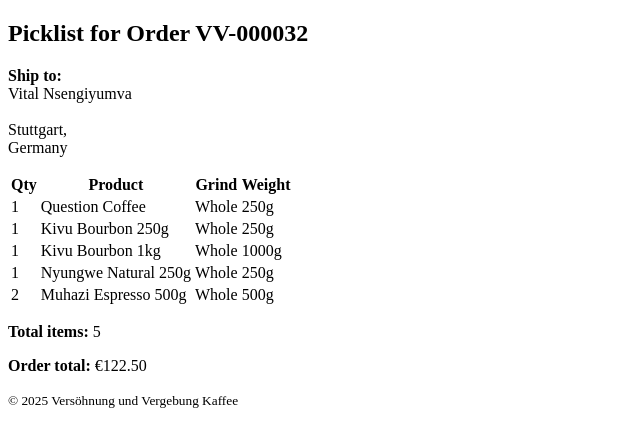
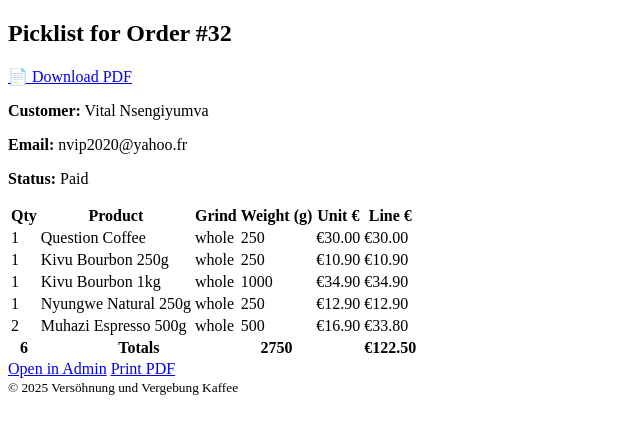
Before and after one commit to Vinsengi/VV-Kaffee, a Django app: page /staff/orders/32/picklist/ in a window 1280 px wide. Shown: the part 44-491 px from the top of the page, without its empty margins (0-640 px from the left). Run offline with Django 5.2, Linux system fonts and the light colour scheme; a user stored in the database is signed in; data comes from the database, SQL or seed files in the repository; both versions use the stored data as it was after the commit.

Commit message:
Add user Group of to fullfil orders

```diff
--- a/orders/models.py
+++ b/orders/models.py
@@ -3,6 +3,7 @@
 from django.core.validators import MinValueValidator
 from products.models import Product
 from decimal import Decimal, ROUND_HALF_UP
+
 
 class Order(models.Model):
     STATUS_CHOICES = [
@@ -39,6 +40,9 @@
 
     class Meta:
         ordering = ["-created_at"]
+        permissions = [
+            ("view_fulfillment", "Can access fulfillment (paid picklists)"),
+        ]
 
     def __str__(self):
         return f"Order #{self.id} - {self.full_name}"
--- a/orders/templates/orders/picklist.html
+++ b/orders/templates/orders/picklist.html
@@ -1,36 +1,59 @@
 {% extends "base.html" %}
+{% load static %}
 {% block content %}
-<div class="container my-4">
-  <h2>Picklist for Order {{ order.reference }}</h2>
-  <p><strong>Ship to:</strong><br>
-    {{ order.full_name }}<br>
-    {{ order.address }}<br>
-    {{ order.city }}, {{ order.postcode }}<br>
-    {{ order.country }}
-  </p>
+<div class="container py-4">
+  <div class="d-flex align-items-center justify-content-between mb-3">
+    <h2 class="mb-0">Picklist for Order #{{ order.id }}</h2>
+    <a class="btn btn-outline-secondary" href="{% url 'orders:order_picklist_pdf' order.id %}" target="_blank">📄 Download PDF</a>
+  </div>
 
-  <table class="table table-bordered">
-    <thead>
+  <div class="mb-3">
+    <p class="mb-1"><strong>Customer:</strong> {{ order.full_name|default:"Guest" }}</p>
+    <p class="mb-1"><strong>Email:</strong> {{ order.email|default:"—" }}</p>
+    <p class="mb-1"><strong>Status:</strong> {{ order.get_status_display }}</p>
+  </div>
+
+  <div class="table-responsive">
+    <table class="table table-sm align-middle">
+      <thead class="table-dark">
         <tr>
-        <th>Qty</th>
-        <th>Product</th>
-        <th>Grind</th>
-        <th>Weight</th>
+          <th scope="col" class="text-center">Qty</th>
+          <th scope="col">Product</th>
+          <th scope="col" class="text-center">Grind</th>
+          <th scope="col" class="text-center">Weight (g)</th>
+          <th scope="col" class="text-end">Unit €</th>
+          <th scope="col" class="text-end">Line €</th>
         </tr>
       </thead>
-    <tbody>
-      {% for oi in order.items.all %}
+      <tbody class="table-group-divider">
+        {% for item in order.items.all %}
         <tr>
-        <td>{{ oi.quantity }}</td>
-        <td>{{ oi.product_name_snapshot }}</td>
-        <td>{{ oi.grind|title|cut:"_" }}</td>
-        <td>{{ oi.weight_grams }}g</td>
+          <td class="text-center">{{ item.quantity }}</td>
+          <td>{{ item.product_name_snapshot }}</td>
+          <td class="text-center">{{ item.grind|default:"-" }}</td>
+          <td class="text-center">{{ item.weight_grams }}</td>
+          <td class="text-end">€{{ item.unit_price|floatformat:2 }}</td>
+          <td class="text-end">€{{ item.line_total|floatformat:2 }}</td>
         </tr>
+        {% empty %}
+        <tr><td colspan="6" class="text-center text-muted">No items on this order.</td></tr>
         {% endfor %}
       </tbody>
+      <tfoot class="table-light">
+        <tr>
+          <th class="text-center">{{ total_qty }}</th>
+          <th colspan="2">Totals</th>
+          <th class="text-center">{{ total_weight }}</th>
+          <th></th>
+          <th class="text-end">€{{ grand_total|floatformat:2 }}</th>
+        </tr>
+      </tfoot>
     </table>
+  </div>
 
-  <p><strong>Total items:</strong> {{ order.items.count }}</p>
-  <p><strong>Order total:</strong> €{{ order.total }}</p>
+  <div class="d-flex gap-2">
+    <a class="btn btn-outline-secondary" href="{% url 'admin:orders_order_change' order.id %}" target="_blank">Open in Admin</a>
+    <a class="btn btn-primary" href="{% url 'orders:order_picklist_pdf' order.id %}" target="_blank">Print PDF</a>
+  </div>
 </div>
 {% endblock %}
--- a/orders/urls.py
+++ b/orders/urls.py
@@ -19,6 +19,8 @@
         order_picklist_pdf,
         name="order_picklist_pdf"
     ),
+    path("staff/fulfillment/", views.fulfillment_paid_orders, name="fulfillment_paid_orders"),
+
 
 
 ]
--- a/orders/views.py
+++ b/orders/views.py
@@ -34,6 +34,13 @@
 )
 import os
 from reportlab.lib.units import cm
+
+from django.contrib.auth.decorators import login_required, permission_required
+from django.http import HttpResponseForbidden, Http404
+
+from django.utils import timezone
+from django.db.models import F
+
 
 logger = logging.getLogger(__name__)
 stripe.api_key = settings.STRIPE_SECRET_KEY
@@ -265,20 +272,52 @@
     return ", ".join(parts) if parts else "—"
 
 
+@login_required
+@permission_required("orders.view_fulfillment", raise_exception=True)
 @staff_member_required
 def order_picklist(request, order_id):
-    order = get_object_or_404(Order.objects.prefetch_related("items__product"), pk=order_id)
-    return render(request, "orders/picklist.html", {"order": order})
+    order = get_object_or_404(
+        Order.objects.prefetch_related("items__product"),
+        pk=order_id
+    )
+    _ensure_paid_or_superuser(order, request.user)
+
+    total_qty = 0
+    total_weight = 0
+    grand_total = Decimal("0.00")
+
+    for oi in order.items.all():
+        qty = oi.quantity or 0
+        unit = oi.unit_price or Decimal("0.00")
+        total_qty += qty
+        total_weight += qty * (oi.weight_grams or 0)
+        grand_total += unit * qty
+
+    context = {
+        "order": order,
+        "total_qty": total_qty,
+        "total_weight": total_weight,     # grams
+        "grand_total": grand_total,
+    }
+    return render(request, "orders/picklist.html", context)
 
 
+def _fmt_money(value) -> str:
+    """Format numbers/Decimals as Euro currency."""
+    dec = (Decimal(value or 0)
+           .quantize(Decimal("0.01"), rounding=ROUND_HALF_UP))
+    return f"€{dec}"
+
+
+@login_required
+@permission_required("orders.view_fulfillment", raise_exception=True)
 def order_picklist_pdf(request, order_id):
     order = get_object_or_404(Order.objects.prefetch_related("items__product"), pk=order_id)
+    _ensure_paid_or_superuser(order, request.user)
 
-    # Response setup
     response = HttpResponse(content_type="application/pdf")
     response["Content-Disposition"] = f'inline; filename="picklist_order_{order.id}.pdf"'
 
-    # Create doc
     doc = SimpleDocTemplate(
         response,
         pagesize=A4,
@@ -292,7 +331,7 @@
         elements.append(Image(logo_path, width=120, height=50))
     elements.append(Spacer(1, 20))
 
-    # Title
+    # Title + info
     styles = getSampleStyleSheet()
     title_style = styles["Heading1"]
     normal = styles["Normal"]
@@ -300,7 +339,6 @@
     elements.append(Paragraph(f"Picklist for Order #{order.id}", title_style))
     elements.append(Spacer(1, 6))
 
-    # Customer / Status / Contact / Address
     full_name = getattr(order, "full_name", None) or (order.user.username if getattr(order, "user", None) else "Guest")
     email = getattr(order, "email", None) or "—"
     phone = getattr(order, "phone", None) or getattr(order, "phone_number", None) or "—"
@@ -313,40 +351,71 @@
     elements.append(Paragraph(f"<b>Ship to:</b> {ship_to}", normal))
     elements.append(Spacer(1, 14))
 
-    # Table header
-    data = [["", "Qty", "Product", "Grind", "Weight (g)"]]
+    # Table header (added Unit € and Line €)
+    data = [["", "Qty", "Product", "Grind", "Weight (g)", "Unit €", "Line €"]]
 
-    # Coffee bean icon path
     bean_icon = os.path.join(settings.BASE_DIR, "static/branding/bean.png")
     bean_exists = os.path.exists(bean_icon)
 
+    total_qty = 0
+    grand_total = Decimal("0.00")
+
     for item in order.items.all():
         icon = Image(bean_icon, width=12, height=12) if bean_exists else ""
+        unit = item.unit_price or Decimal("0.00")
+        line = (unit * (item.quantity or 0)).quantize(Decimal("0.01"), rounding=ROUND_HALF_UP)
+        total_qty += (item.quantity or 0)
+        grand_total += line
+
         data.append([
             icon,
             str(item.quantity),
             item.product_name_snapshot,
             item.grind or "-",
             str(item.weight_grams),
+            _fmt_money(unit),
+            _fmt_money(line),
         ])
 
-    # Build table
-    table = Table(data, colWidths=[20, 40, 220, 100, 80])
+    # Totals row
+    data.append([
+        "", "", "", "", Paragraph("<b>Totals</b>", normal),
+        "", Paragraph(f"<b>{_fmt_money(grand_total)}</b>", normal)
+    ])
+
+    # Build table (wider, to fit currency cols)
+    table = Table(data, colWidths=[20, 36, 180, 80, 70, 60, 70])
     table.setStyle(TableStyle([
-        ("BACKGROUND", (0, 0), (-1, 0), colors.HexColor("#6F4E37")),  # coffee brown
+        # Header
+        ("BACKGROUND", (0, 0), (-1, 0), colors.HexColor("#6F4E37")),
         ("TEXTCOLOR", (0, 0), (-1, 0), colors.whitesmoke),
-        ("ALIGN", (1, 1), (-1, -1), "CENTER"),
-        ("VALIGN", (0, 0), (-1, -1), "MIDDLE"),
         ("FONTNAME", (0, 0), (-1, 0), "Helvetica-Bold"),
         ("FONTSIZE", (0, 0), (-1, 0), 12),
         ("BOTTOMPADDING", (0, 0), (-1, 0), 8),
-        ("BACKGROUND", (0, 1), (-1, -1), colors.beige),
+
+        # Body
+        ("BACKGROUND", (0, 1), (-1, -2), colors.beige),
         ("GRID", (0, 0), (-1, -1), 0.5, colors.grey),
-        ("LEFTPADDING", (0, 1), (0, -1), 6),  # a bit of space for the icon
+        ("VALIGN", (0, 0), (-1, -1), "MIDDLE"),
+
+        # Alignment
+        ("ALIGN", (1, 1), (1, -2), "CENTER"),  # Qty
+        ("ALIGN", (5, 1), (6, -2), "RIGHT"),   # currency cols
+        ("ALIGN", (6, -1), (6, -1), "RIGHT"),  # grand total
+
+        # Totals row styling
+        ("BACKGROUND", (0, -1), (-1, -1), colors.HexColor("#EEE6DD")),
+        ("FONTNAME", (0, -1), (-1, -1), "Helvetica-Bold"),
+        ("LINEABOVE", (0, -1), (-1, -1), 1, colors.grey),
     ]))
     elements.append(table)
 
-    # Build PDF with footer on every page
+    # Summary under the table
+    elements.append(Spacer(1, 10))
+    elements.append(Paragraph(f"<b>Total items:</b> {total_qty}", normal))
+    elements.append(Paragraph(f"<b>Grand total:</b> {_fmt_money(grand_total)}", normal))
+
+    # Build with footer on each page
     doc.build(elements, onFirstPage=_draw_footer, onLaterPages=_draw_footer)
     return response
 
@@ -361,3 +430,27 @@
     canvas.drawString(2 * cm, 2.2 * cm, "Versöhnung und Vergebung Kaffee – Hopfauerstraße 33, 70563 Stuttgart, Germany")
     canvas.drawString(2 * cm, 1.7 * cm, "Thank you for choosing Versöhnung und Vergebung Kaffee!")
     canvas.restoreState()
+
+
+def _ensure_paid_or_superuser(order, user):
+    if order.status == "paid":
+        return
+    if user.is_superuser:
+        return
+    # Hide details if not paid
+    raise Http404("Order not available")
+
+
+@login_required
+@permission_required("orders.view_fulfillment", raise_exception=True)
+def fulfillment_paid_orders(request):
+    qs = (Order.objects
+          .filter(status="paid")
+          .order_by("-created_at")
+          .prefetch_related("items"))
+    # Optional filters
+    q = request.GET.get("q")
+    if q:
+        qs = qs.filter(full_name__icontains=q) | qs.filter(email__icontains=q)
+
+    return render(request, "orders/fulfillment_list.html", {"orders": qs})
--- a/versohnung_und_vergebung_kaffee/settings.py
+++ b/versohnung_und_vergebung_kaffee/settings.py
@@ -1,6 +1,8 @@
 import os
 from pathlib import Path
 from decouple import config
+from django.urls import reverse_lazy
+
 
 # Optional: only used if you set DATABASE_URL for Postgres
 try:
@@ -144,3 +146,7 @@
     "handlers": {"console": {"class": "logging.StreamHandler"}},
     "root": {"handlers": ["console"], "level": "WARNING"},
 }
+
+
+LOGIN_REDIRECT_URL = reverse_lazy("post_login_redirect")
+LOGOUT_REDIRECT_URL = "/"
--- a/versohnung_und_vergebung_kaffee/urls.py
+++ b/versohnung_und_vergebung_kaffee/urls.py
@@ -17,7 +17,7 @@
 from django.contrib import admin
 from django.urls import path, include
 from django.views.generic import TemplateView
-
+from profiles.views import post_login_redirect
 
 urlpatterns = [
     path('admin/', admin.site.urls),
@@ -25,5 +25,6 @@
     path('shop/', include('products.urls', namespace='products')),
     path("cart/", include("cart.urls", namespace="cart")),
     path("", include(("orders.urls", "orders"), namespace="orders")),
-
+    path("accounts/", include("django.contrib.auth.urls")),
+    path("post-login/", post_login_redirect, name="post_login_redirect"),
 ]
```
Also changed, not shown: orders/admin.py (+4 -3 lines), orders/templates/orders/fulfillment.html (added, +49 -0 lines), profiles/views.py (+14 -1 lines), templates/registration/login.html (added, +33 -0 lines), db.sqlite3, orders/migrations/0003_alter_order_options.py (added). Lines whose indentation alone changed are shown as unchanged.
